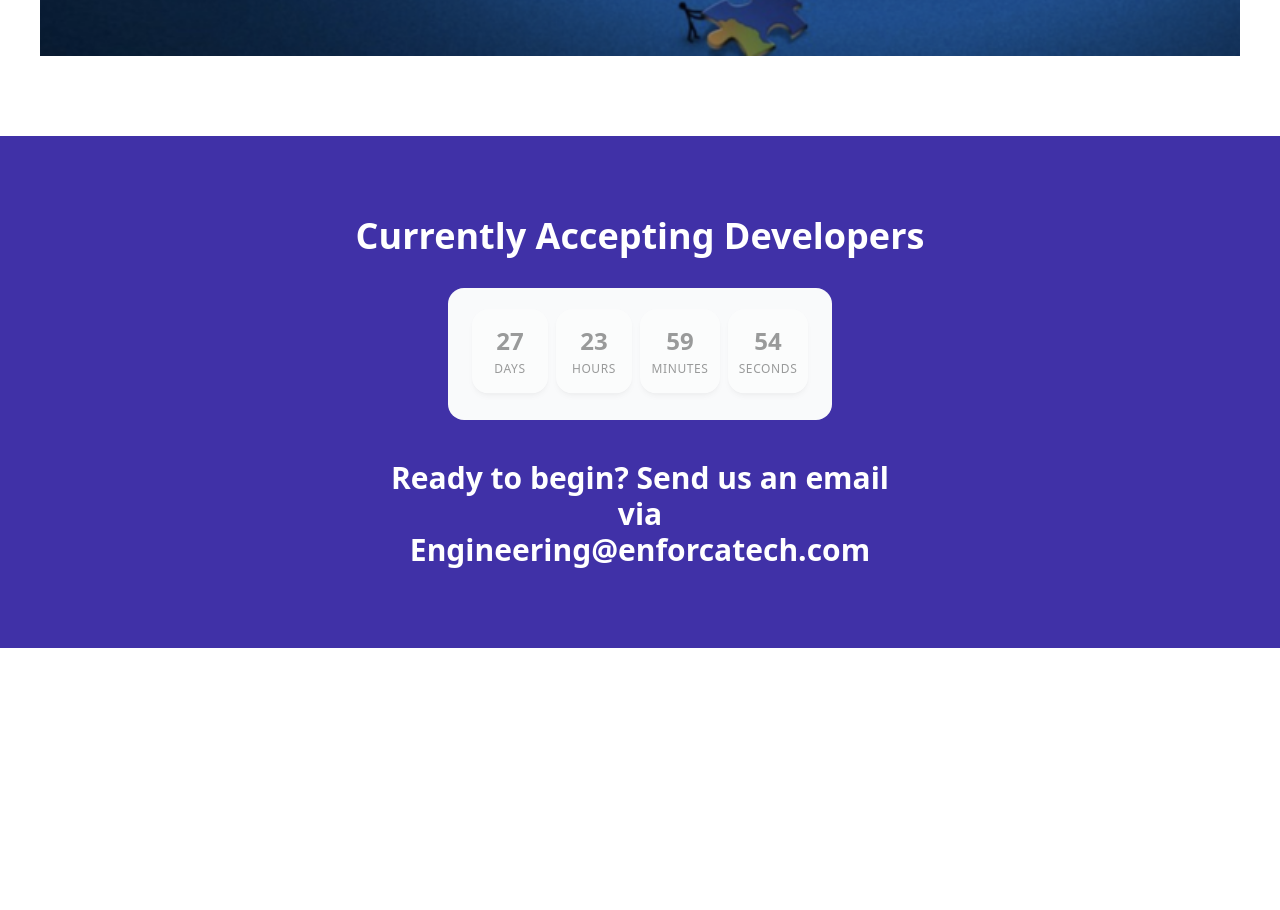
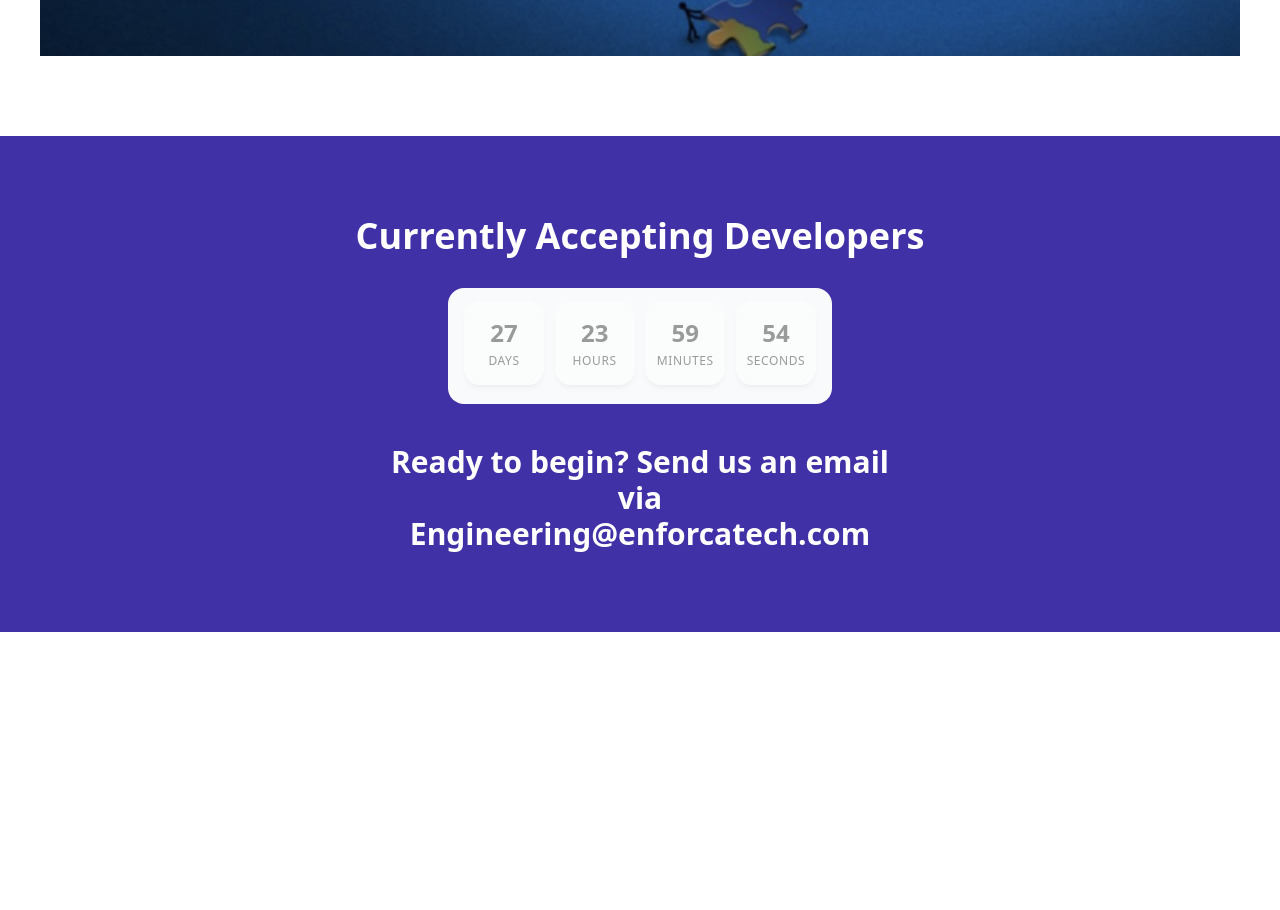
Before and after one commit to AyobamiOluwasegunLawal/enforcamentor, a Next.js app: page /Internshipsiwes in a window 1280 px wide. Shown: the part 2115-3025 px from the top of the page. Built offline with nearby package versions, Linux system fonts and the light colour scheme.

Commit message:
adjust the counter

```diff
--- a/app/Internshipsiwes/page.js
+++ b/app/Internshipsiwes/page.js
@@ -138,7 +138,7 @@
           </div>
         </Section>
 
-        <div className="text-center bg-primary py-20 px-10">
+        <div className="text-center bg-primary py-20 px-8">
           <h2 className="h2Heading text-white">
             Currently Accepting Developers
           </h2>
--- a/app/components/CountdownTimer.js
+++ b/app/components/CountdownTimer.js
@@ -41,7 +41,7 @@
   );
 
   return (
-    <div className="max-w-sm mx-auto mt-8 p-6 bg-gray-50 rounded-2xl">
+    <div className="max-w-sm mx-auto mt-8 px-4 py-4 bg-gray-50 rounded-2xl">
       <div className="flex justify-between space-x-2">
       <Box label="Days" value={timeLeft.days} />
       <Box label="Hours" value={timeLeft.hours} />
```
